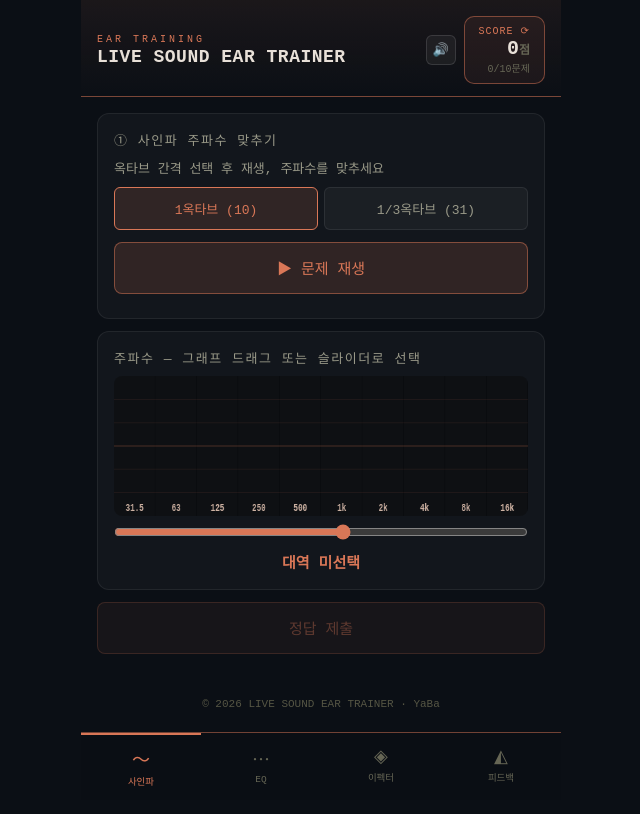
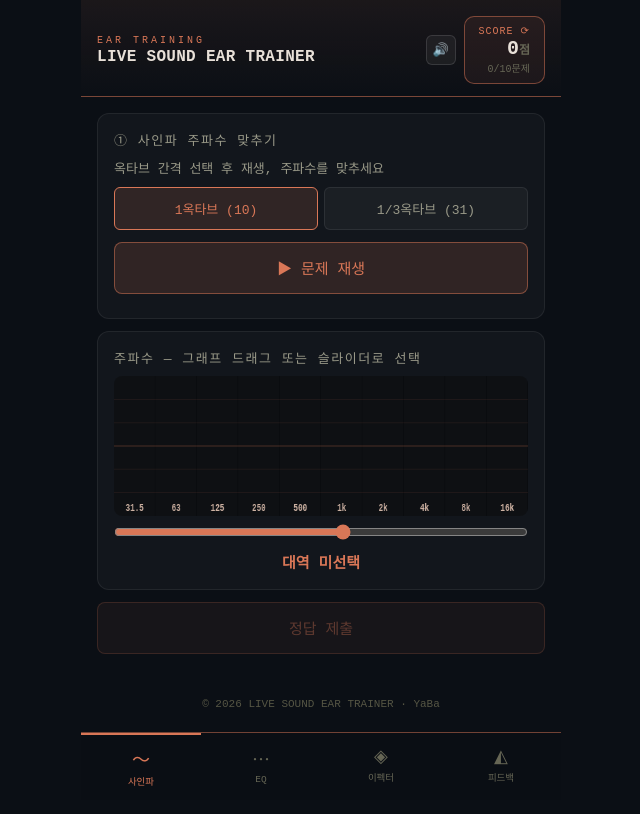
Before and after one commit to SongYaBa/Live-Sound-Ear-Trainer, a React (Vite) app: page / in a window 1280 px wide. Shown: the whole page, without its empty margins (319-959 px from the left). Built offline with nearby package versions, Linux system fonts and the light colour scheme.

Commit message:
Update App.jsx

```diff
--- a/src/App.jsx
+++ b/src/App.jsx
@@ -1526,9 +1526,9 @@ export default function App() {
       <div style={S.header}>
         {/* 타이틀 + (볼륨 아이콘 + 스코어) */}
         <div style={{display:"flex",justifyContent:"space-between",alignItems:"center"}}>
-          <div style={{minWidth:0,flex:1,marginRight:10}}>
+          <div style={{minWidth:0,flex:1,marginRight:12,overflow:"hidden"}}>
             <div style={{fontSize:10,color:AC,letterSpacing:3,marginBottom:2}}>EAR TRAINING</div>
-            <div style={{fontSize:"clamp(13px,4.6vw,18px)",fontWeight:"bold",letterSpacing:0.5,whiteSpace:"nowrap"}}>LIVE SOUND EAR TRAINER</div>
+            <div style={{fontSize:"clamp(12px,3.4vw,16px)",fontWeight:"bold",letterSpacing:0.3,whiteSpace:"nowrap",overflow:"hidden",textOverflow:"ellipsis"}}>LIVE SOUND EAR TRAINER</div>
           </div>
           <div style={{display:"flex",alignItems:"center",gap:8,flexShrink:0}}>
             <button onClick={()=>setVolOpen(v=>!v)} title="마스터 볼륨" style={{
```
